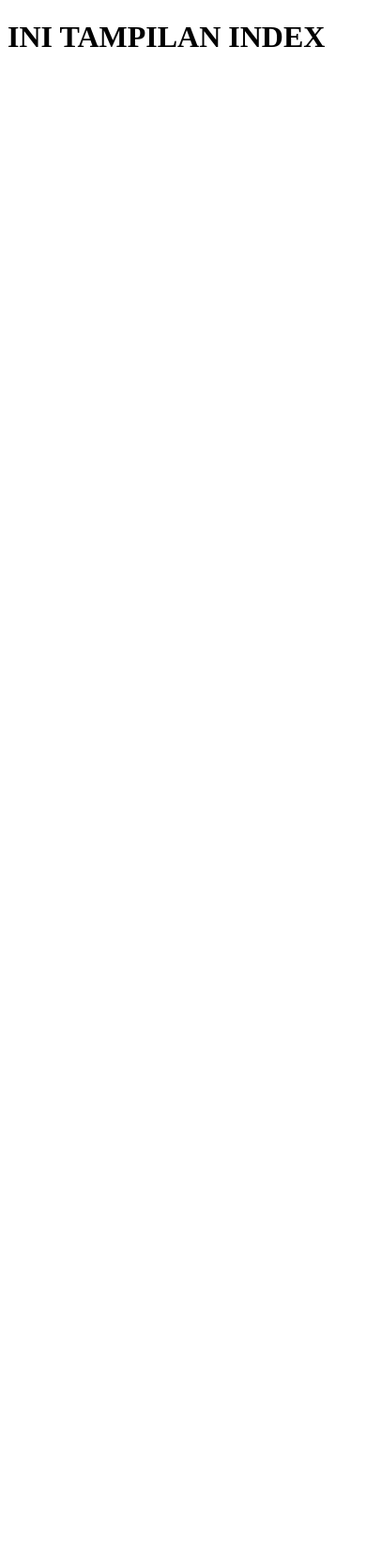
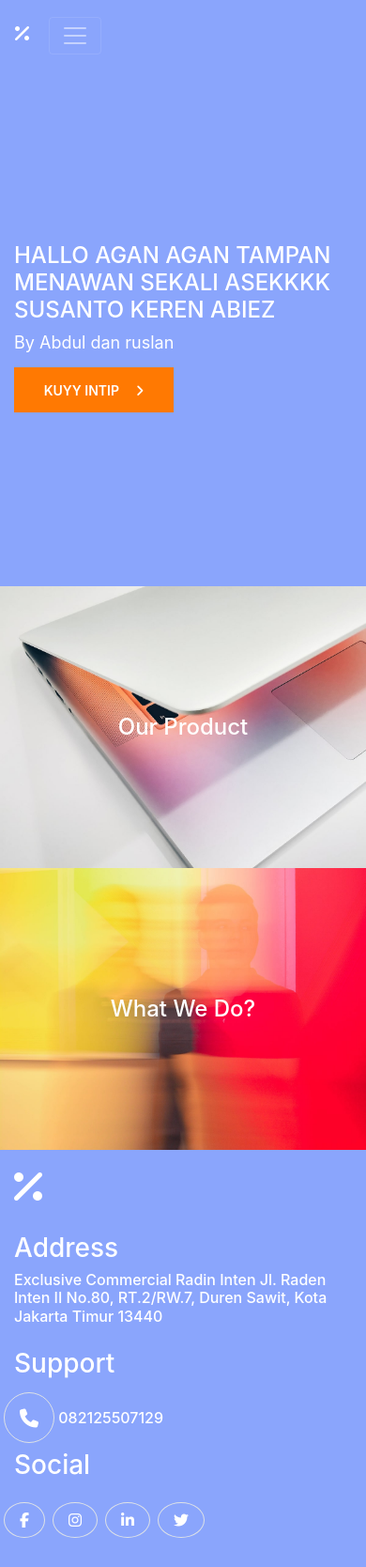
Before and after one commit to aldowrdhn/project-bersama, a Laravel app: page / in a window 390 px wide. Shown: the whole page at 94% size. Before the commit the page ends 50 px from the top, so only its background shows below. Run offline with Laravel 8, Linux system fonts and the light colour scheme; some libraries are stand-ins or nearby versions.

Commit message:
update index

```diff
--- a/app/Http/Controllers/aldowardanaController.php
+++ b/app/Http/Controllers/aldowardanaController.php
@@ -6,5 +6,7 @@ use Illuminate\Http\Request;
 
 class aldowardanaController extends Controller
 {
-    //
+    public function Home(){
+        return view('index');
+    }
 }
--- a/public/CSS/aldowardana/index.css
+++ b/public/CSS/aldowardana/index.css
@@ -0,0 +1,198 @@
+a,
+a:hover,
+a:focus {
+    transition-duration: 500ms;
+    text-decoration: none;
+    outline: 0 solid transparent;
+    color: #000000;
+    font-weight: 500;
+    font-size: 16px;
+}
+
+/* home atas */
+.home-atas {
+    position: relative;
+    z-index: 99;
+    width: 100%;
+    height: 900px;
+    background-color: #ffffff;
+    overflow: hidden;
+}
+
+.home-atas .home-atas-bg {
+    position: absolute;
+    width: 100%;
+    height: 100%;
+    z-index: -12;
+    top: 0;
+    left: 0;
+    right: 0;
+    bottom: 0;
+}
+
+.home-atas .home-tulisan h2 {
+    font-size: 72px;
+    color: #ffffff;
+    font-weight: 500;
+    margin-bottom: 10px;
+    text-transform: uppercase;
+}
+
+.home-atas .home-tulisan h2 span {
+    color: #ffffff;
+    font-weight: 300;
+}
+
+.home-atas .home-tulisan h4 {
+    font-size: 24px;
+    font-weight: 400;
+    color: #ffffff;
+    margin-bottom: 15px;
+}
+
+.home-atas .home-tulisan h4 span {
+    font-weight: 300;
+}
+
+
+.intip-btn {
+    transition-duration: 500ms;
+    background-color: #ff7902;
+    position: relative;
+    z-index: 1;
+    display: inline-block;
+    min-width: 170px;
+    height: 48px;
+    color: #ffffff;
+    border-radius: 0;
+    padding: 0 20px 0 20px;
+    font-size: 14px;
+    line-height: 48px;
+    font-weight: 600;
+    text-transform: uppercase;
+}
+
+.intip-btn:hover,
+.intip-btn:focus {
+    font-size: 14px;
+    font-weight: 600;
+    background-color: #688bfe;
+    color: #ffffff;
+    box-shadow: 0 0 50px rgba(0, 0, 0, 0.15);
+}
+
+
+@media only screen and (min-width: 992px) and (max-width: 1199px) {
+    .home-atas .home-tulisan h2 {
+        font-size: 48px;
+    }
+}
+
+@media only screen and (min-width: 768px) and (max-width: 991px) {
+    .home-atas .home-tulisan h2 {
+        font-size: 42px;
+    }
+}
+
+@media only screen and (max-width: 767px) {
+    .home-atas .home-tulisan h2 {
+        font-size: 24px;
+    }
+}
+
+
+@media only screen and (max-width: 767px) {
+    .home-atas .home-tulisan h4 {
+        font-size: 18px;
+    }
+}
+
+
+@media only screen and (min-width: 992px) and (max-width: 1199px) {
+    .home-atas {
+        height: 700px;
+    }
+}
+
+@media only screen and (min-width: 768px) and (max-width: 991px) {
+    .home-atas {
+        height: 600px;
+    }
+}
+
+@media only screen and (max-width: 767px) {
+    .home-atas {
+        height: 550px;
+    }
+}
+
+/* home bawah */
+.bg-img {
+    background-position: center center;
+    background-size: cover;
+    background-repeat: no-repeat;
+}
+
+.home-bawah {
+    position: relative;
+    z-index: 1;
+}
+
+.home-bawah .home-bawah-img {
+    position: relative;
+    z-index: 1;
+    @flex (0 0 50%);
+    max-width: 50%;
+    width: 50%;
+    height: 960px;
+}
+
+.home-bawah .home-bawah-img a {
+    display: inline-block;
+    font-size: 72px;
+    margin: 0;
+    color: #ffffff;
+}
+
+.home-bawah .home-bawah-img a:hover {
+    color: #ff7902;
+}
+
+@media only screen and (min-width: 992px) and (max-width: 1199px) {
+    .home-bawah .home-bawah-img {
+        height: 400px;
+    }
+}
+
+@media only screen and (min-width: 768px) and (max-width: 991px) {
+    .home-bawah .home-bawah-img {
+        height: 400px;
+    }
+}
+
+@media only screen and (max-width: 767px) {
+    .home-bawah .home-bawah-img {
+        height: 300px;
+        @flex (0 0 100%);
+        max-width: 100%;
+        width: 100%;
+    }
+}
+
+@media only screen and (min-width: 992px) and (max-width: 1199px) {
+    .home-bawah .home-bawah-img a {
+        font-size: 42px;
+    }
+}
+
+@media only screen and (min-width: 768px) and (max-width: 991px) {
+    .home-bawah .home-bawah-img a {
+        font-size: 36px;
+    }
+}
+
+@media only screen and (max-width: 767px) {
+    .home-bawah .home-bawah-img a {
+        font-size: 24px;
+    }
+}
--- a/resources/views/Layout/include/footer.blade.php
+++ b/resources/views/Layout/include/footer.blade.php
@@ -1,6 +1,6 @@
  <footer>
    <div class="container-fluid">
-    <div class="row py-3 mt-3"style="background-color: #8AA5FC;">
+    <div class="row py-3"style="background-color: #8AA5FC;">
       <div class="col-md-4 my-auto">
         <h1><i class="fas fa-percentage text-white"></i></h1>
       </div>
--- a/resources/views/Layout/include/header.blade.php
+++ b/resources/views/Layout/include/header.blade.php
@@ -10,7 +10,8 @@
     <!-- Bootstrap CSS -->
     <link rel="stylesheet" href="https://stackpath.bootstrapcdn.com/bootstrap/4.3.1/css/bootstrap.min.css" integrity="sha384-ggOyR0iXCbMQv3Xipma34MD+dH/1fQ784/j6cY/iJTQUOhcWr7x9JvoRxT2MZw1T" crossorigin="anonymous">
     {{-- Ronaldo Css --}}
-  <link rel="stylesheet" href="{{asset('CSS/ronaldo/product.css')}}">
+    <link rel="stylesheet" href="{{asset('CSS/ronaldo/product.css')}}">
+    <link rel="stylesheet" href="{{asset('CSS/aldowardana/index.css')}}">
   </head>
   <body>
   <nav class="navbar navbar-expand-lg navbar-dark py-3" style="background-color: #8AA5FC;">
--- a/resources/views/index.blade.php
+++ b/resources/views/index.blade.php
@@ -1,12 +1,29 @@
-<!DOCTYPE html>
-<html lang="en">
-<head>
-    <meta charset="UTF-8">
-    <meta name="viewport" content="width=device-width, initial-scale=1.0">
-    <meta http-equiv="X-UA-Compatible" content="ie=edge">
-    <title>Document</title>
-</head>
-<body>
-    <h1>INI TAMPILAN INDEX</h1>
-</body>
-</html>
+@extends('Layout.master')
+@section('doc-tittle','Product')
+@section('home-active','active')
+@section('content')
+<section>
+        <div class="home-atas">
+            <div class="home-atas-bg bg-img" style="background: #8AA5FC;"></div>
+            <div class="container h-100">
+                <div class="row h-100 align-items-center">
+                    <div class="col-12 col-lg-9">
+                        <div class="home-tulisan">
+                            <h2>HALLO AGAN AGAN TAMPAN MENAWAN SEKALI ASEKKKK SUSANTO KEREN ABIEZ</h2>
+                            <h4>By Abdul dan ruslan</h4>
+                            <a href="#" class="btn intip-btn mt-50">Kuyy Intip&nbsp;&nbsp;&nbsp;&nbsp;&nbsp;<i class="fas fa-angle-right"></i></a>
+                        </div>
+                    </div>
+                </div>
+            </div>
+        </div>
+</section>
+<div class="home-bawah d-flex flex-wrap">
+    <div class="home-bawah-img bg-img d-flex align-items-center justify-content-center" style="background-image: url(IMG/aldowardana/home-1.jpg);">
+        <a href="#">Our Product</a>
+    </div>
+    <div class="home-bawah-img bg-img d-flex align-items-center justify-content-center" style="background-image: url(IMG/aldowardana/home-2.jpg);">
+        <a href="#">What We Do?</a>
+    </div>
+</div>
+@endsection
--- a/routes/web.php
+++ b/routes/web.php
@@ -13,13 +13,13 @@ use Illuminate\Support\Facades\Route;
 |
 */
 
-Route::get('/', function () {
-    return view('index');
-});
+Route::get('/','aldowardanaController@Home');
+
 Route::get('/about',function(){
     return view('Page.about');
 });
 Route::get('/product','ronaldoController@Product');
+
 Route::get('/services',function(){
     return view('Page.services');
 });
```
Also changed, not shown: public/IMG/aldowardana/home-1.jpg (added), public/IMG/aldowardana/home-2.jpg (added).
